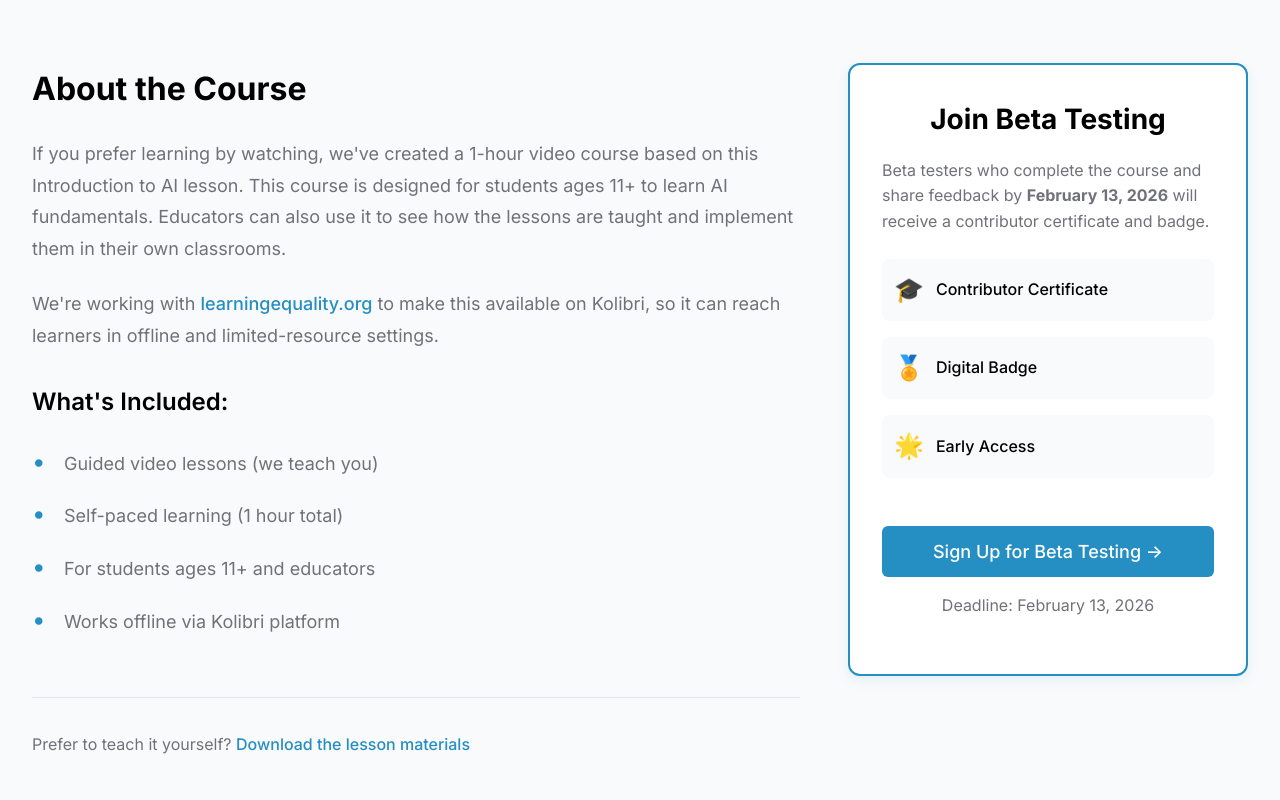
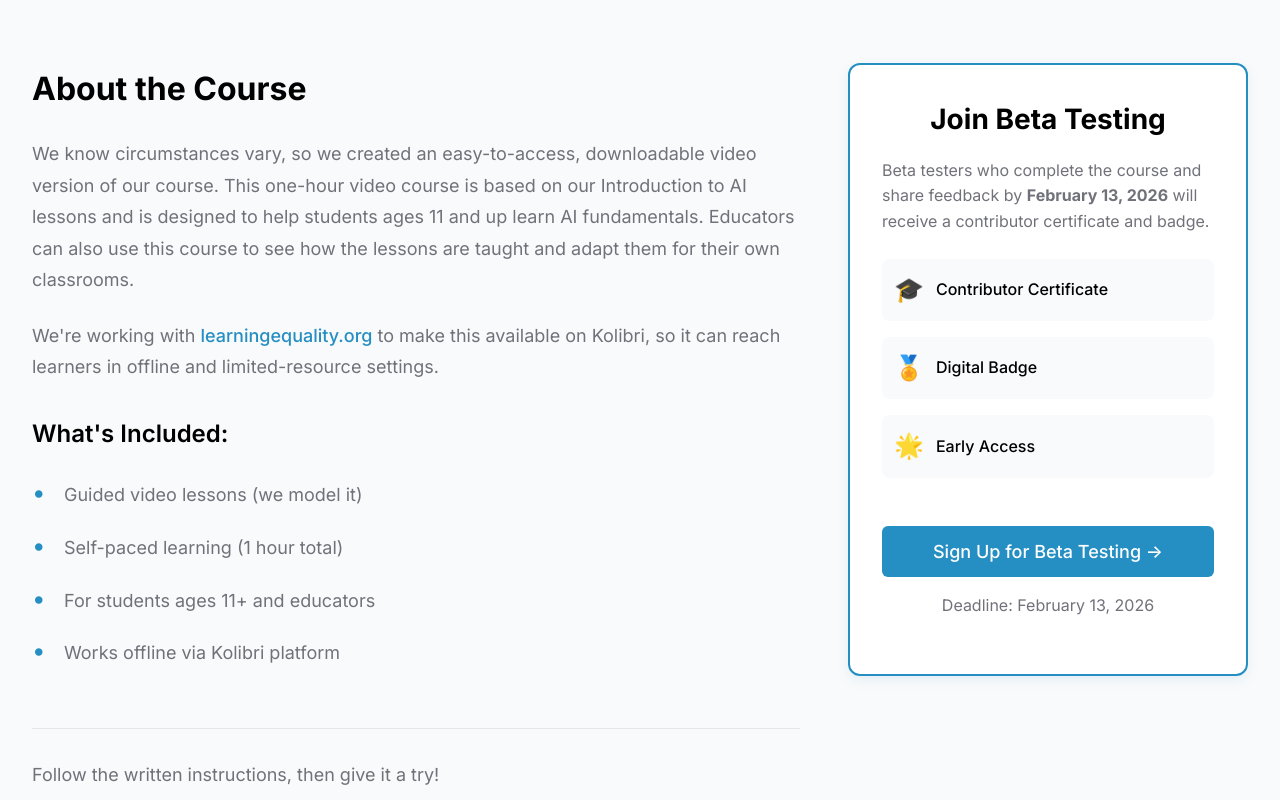
Before and after one commit to ousecTic/learnaianywhere, a React (Vite) app: page /courses/ai-literacy-for-everyone in a window 1280 px wide. Shown: the part 1260-2060 px from the top of the page. Built offline with nearby package versions, Linux system fonts and the light colour scheme.

Commit message:
updated text on ai for everyone course

```diff
--- a/src/pages/AILiteracyForEveryone.css
+++ b/src/pages/AILiteracyForEveryone.css
@@ -142,8 +142,31 @@
 }
 
 .back-link p {
-  font-size: 1rem;
-  margin: 0;
+  font-size: 1.125rem;
+  color: var(--subtext-color);
+  margin: 0 0 1.25rem 0;
+  line-height: 1.6;
+}
+
+.download-link {
+  display: inline-flex;
+  align-items: center;
+  gap: 0.5rem;
+  color: #2563eb;
+  text-decoration: underline;
+  font-size: 1.125rem;
+  font-weight: 500;
+  transition: color 0.2s ease;
+}
+
+.download-link:hover {
+  color: #1d4ed8;
+  text-decoration: underline;
+}
+
+.download-icon {
+  font-size: 1.125rem;
+  line-height: 1;
 }
 
 /* Signup Box (Right Column) */
--- a/src/pages/AILiteracyForEveryone.jsx
+++ b/src/pages/AILiteracyForEveryone.jsx
@@ -41,10 +41,10 @@ const AILiteracyForEveryone = () => {
             <div className="course-info">
               <h2>About the Course</h2>
               <p>
-                If you prefer learning by watching, we've created a 1-hour video course based on this
-                Introduction to AI lesson. This course is designed for students ages 11+ to learn AI
-                fundamentals. Educators can also use it to see how the lessons are taught and implement
-                them in their own classrooms.
+                We know circumstances vary, so we created an easy-to-access, downloadable video version
+                of our course. This one-hour video course is based on our Introduction to AI lessons and
+                is designed to help students ages 11 and up learn AI fundamentals. Educators can also use
+                this course to see how the lessons are taught and adapt them for their own classrooms.
               </p>
 
               <p>
@@ -55,16 +55,18 @@ const AILiteracyForEveryone = () => {
 
               <h3>What's Included:</h3>
               <ul className="features-list">
-                <li>Guided video lessons (we teach you)</li>
+                <li>Guided video lessons (we model it)</li>
                 <li>Self-paced learning (1 hour total)</li>
                 <li>For students ages 11+ and educators</li>
                 <li>Works offline via Kolibri platform</li>
               </ul>
 
               <div className="back-link">
-                <p>
-                  Prefer to teach it yourself? <Link to="/curriculum/intro-to-ai">Download the lesson materials</Link>
-                </p>
+                <p>Follow the written instructions, then give it a try!</p>
+                <Link to="/curriculum/intro-to-ai" className="download-link">
+                  <span className="download-icon">📥</span>
+                  Download the lesson materials
+                </Link>
               </div>
             </div>
 
```
